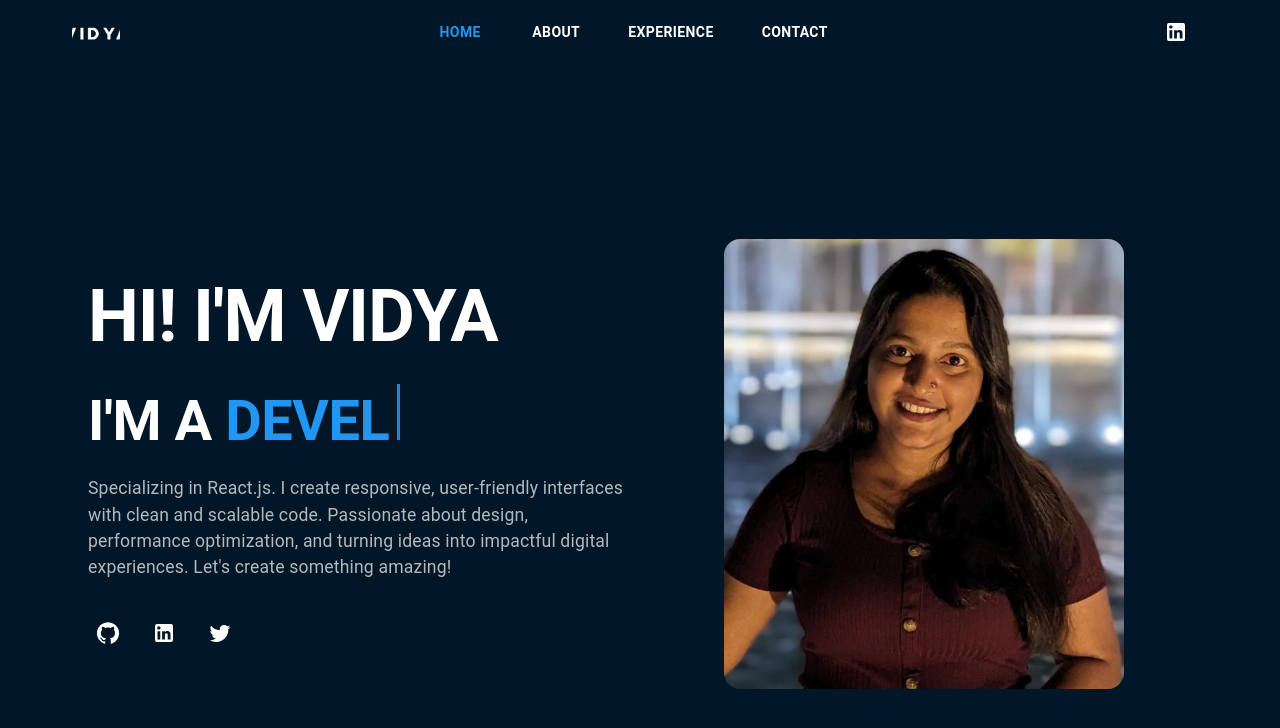
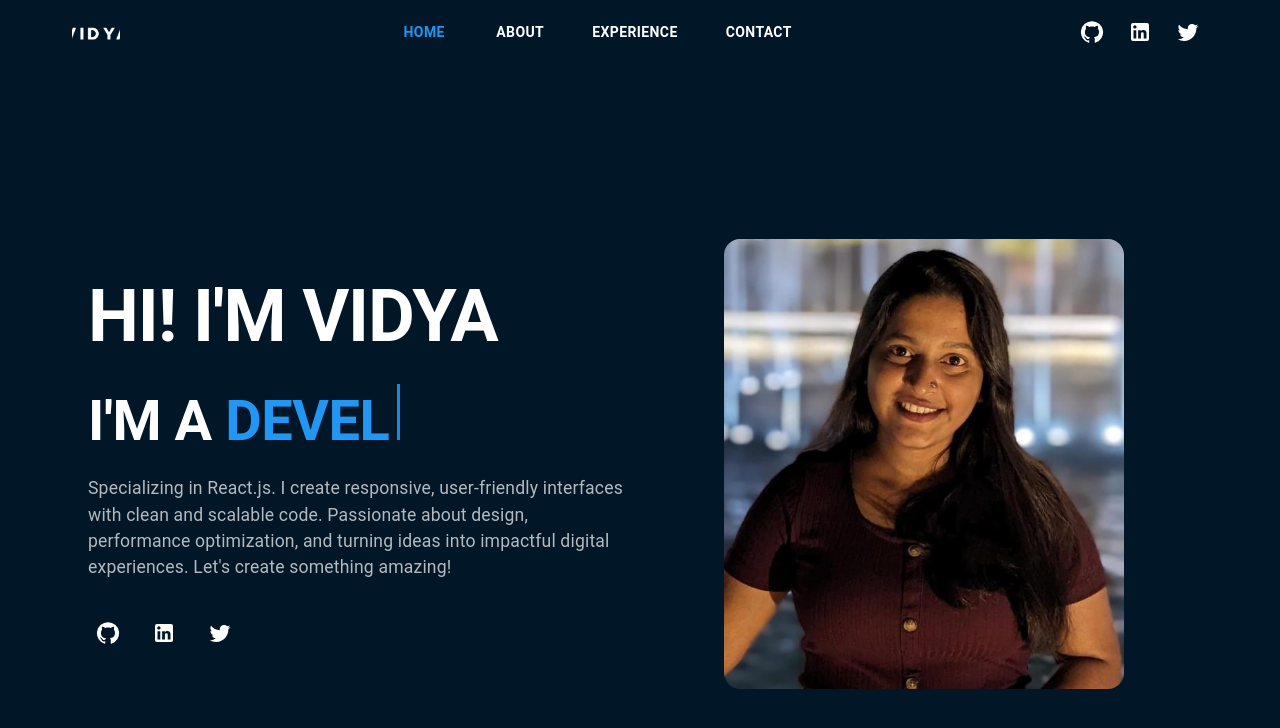
Before and after one commit to VidyaAg/myportfolio, a React (Vite) app: page / in a window 1280 px wide. Shown: the top 728 px of the page. Built offline with nearby package versions, Linux system fonts and the light colour scheme.

Commit message:
social profile added in header

```diff
--- a/src/App.tsx
+++ b/src/App.tsx
@@ -7,9 +7,12 @@ import {
   createTheme,
   ThemeProvider,
   CssBaseline,
-  Typography
+  Typography,
+  IconButton
 } from '@mui/material';
 import LinkedInIcon from '@mui/icons-material/LinkedIn';
+import GitHubIcon from '@mui/icons-material/GitHub';
+import TwitterIcon from '@mui/icons-material/Twitter';
 import Home from './home';
 import About from './about';
 import { useRef } from 'react';
@@ -138,10 +141,29 @@ function App() {
                 </Stack>
               </Box>
 
-              <Button style={{color:'white'}} onClick={() => window.open('https://www.linkedin.com/in/vidya-agre-1aa495189/', '_blank')}>
-                <LinkedInIcon />
-              </Button>
-
+              <Stack direction="row" spacing={1}>
+                <IconButton
+                  color="inherit"
+                  onClick={() => window.open('https://github.com/VidyaAg', '_blank')}
+                  sx={{ '&:hover': { color: 'primary.main' } }}
+                >
+                  <GitHubIcon />
+                </IconButton>
+                <IconButton
+                  color="inherit"
+                  onClick={() => window.open('https://www.linkedin.com/in/vidya-agre-1aa495189/', '_blank')}
+                  sx={{ '&:hover': { color: 'primary.main' } }}
+                >
+                  <LinkedInIcon />
+                </IconButton>
+                <IconButton
+                  color="inherit"
+                  onClick={() => window.open('https://x.com/vidya_agre', '_blank')}
+                  sx={{ '&:hover': { color: 'primary.main' } }}
+                >
+                  <TwitterIcon />
+                </IconButton>
+              </Stack>
             </Toolbar>
           </Box>
         </AppBar>
```
